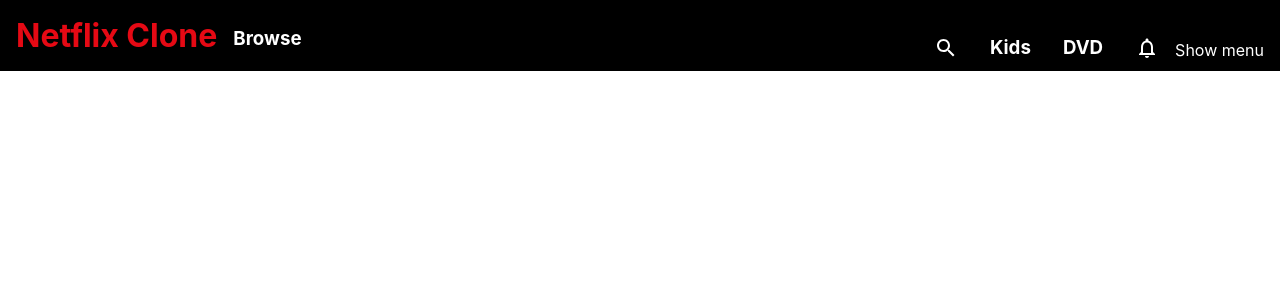
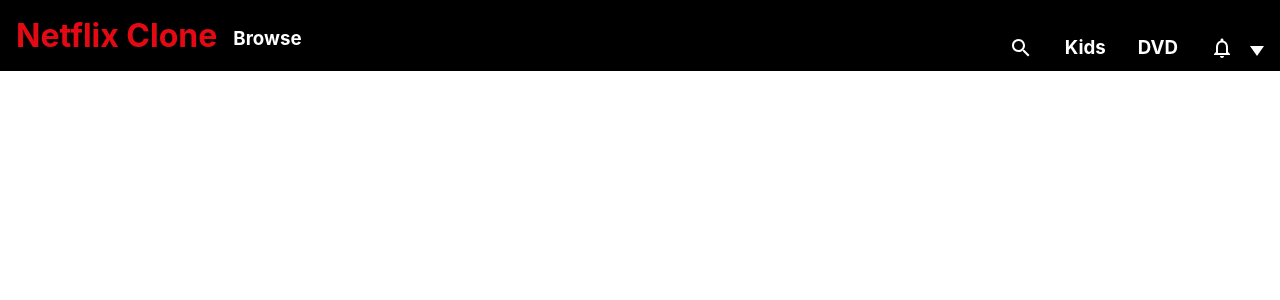
Before and after one commit to zasuh/netflix-home-clone, a React (Create React App) app: page / in a window 1280 px wide. Shown: the top 300 px of the page. Built offline with nearby package versions, Linux system fonts and the light colour scheme.

Commit message:
[NC] Added: dropdown styling and positioning

```diff
--- a/src/components/navbar-dropdown.tsx
+++ b/src/components/navbar-dropdown.tsx
@@ -6,16 +6,35 @@ const Dropdown = styled.div`
 `
 
 const DropdownSelect = styled.div`
+  position: absolute;
+  right: 10px;
+  top: 60px;
   background-color: black;
   color: white;
   border: solid black 1px;
+  button {
+    display: block;
+    margin: 10px 0 10px 0;
+    background-color: black;
+    color: white;
+    border: solid black 1px;
+    width: 90px;
+  }
+`
+
+const DropdownTriangle = styled.div`
+  width: 0;
+  height: 0;
+  border-style: solid;
+  border-width: 10px 7.5px 0 7.5px;
+  border-color: #ffffff transparent transparent transparent;
 `
 
 const NavbarDropdown: React.FC = () => {
   const [menu, setMenu] = useState(false);
   return (
     <Dropdown>
-      <div onClick={() => setMenu(!menu)}>Show menu</div>
+      <DropdownTriangle onClick={() => setMenu(!menu)}></DropdownTriangle>
       {menu ? (
         <DropdownSelect>
           <button>Item1</button>
```
